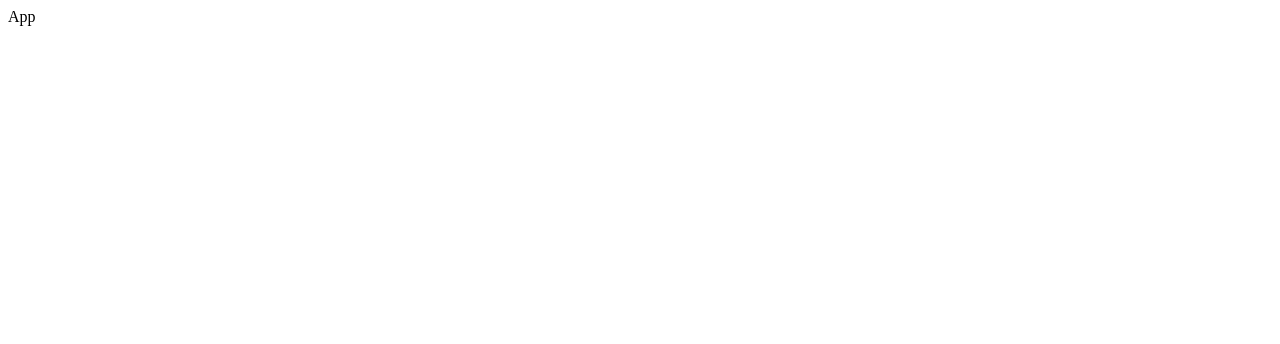
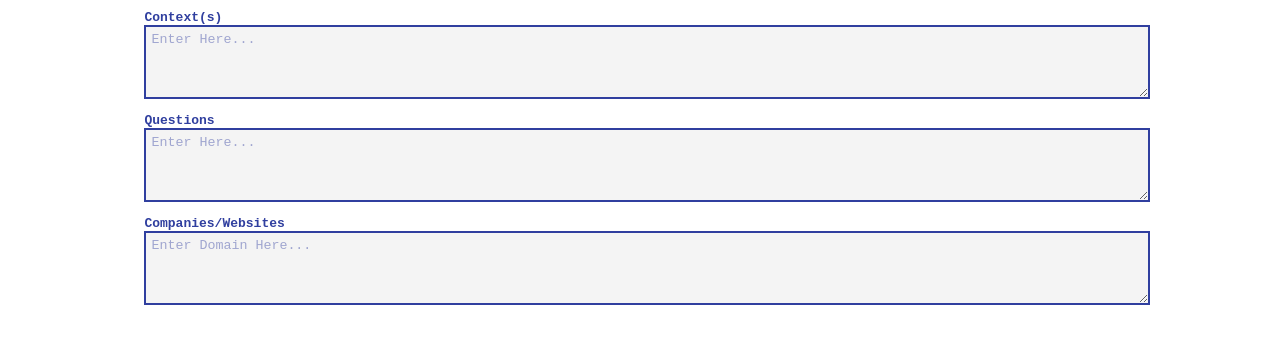
Before and after one commit to yassineDevox/react-essentials, a React (Create React App) app: page / in a window 1280 px wide. Shown: the top 344 px of the page. Built offline with nearby package versions, Linux system fonts and the light colour scheme.

Commit message:
input cmpt done

```diff
--- a/src/App.js
+++ b/src/App.js
@@ -1,7 +1,6 @@
 import React from 'react'
+import { SearchForm } from './SearchForm'
 
 export const App = () => {
-  return (
-    <div>App</div>
-  )
+  return <SearchForm />
 }
--- /dev/null
+++ b/src/SearchForm/index.js
@@ -0,0 +1,18 @@
+import React from 'react'
+import { Input } from './../input/index'
+
+export const SearchForm = () => {
+  const handleSubmit = e => {
+    e.preventDefault()
+  }
+  return (
+    <form onSubmit={handleSubmit} style={{width:"80%",margin:"0 auto"}}>
+      <Input placeholder='Enter Here...' label='Context(s)' />
+      <Input placeholder='Enter Here...' label='Questions' />
+      <Input
+        placeholder='Enter Domain Here...'
+        label='Companies/Websites'
+      />
+    </form>
+  )
+}
--- /dev/null
+++ b/src/index.css
@@ -0,0 +1,12 @@
+::placeholder { /* Chrome, Firefox, Opera, Safari 10.1+ */
+    color: #303f9f6e;
+    opacity: 1; /* Firefox */
+  }
+
+  :-ms-input-placeholder { /* Internet Explorer 10-11 */
+    color: #303f9f6e;
+  }
+
+  ::-ms-input-placeholder { /* Microsoft Edge */
+    color: #303f9f6e;
+  }
--- a/src/index.js
+++ b/src/index.js
@@ -1,5 +1,6 @@
 import React from 'react';
 import ReactDOM from 'react-dom';
+import './index.css'
 import {App} from './App';
 
 ReactDOM.render(
--- /dev/null
+++ b/src/input/index.js
@@ -0,0 +1,21 @@
+import React from 'react'
+
+export const Input = ({ placeholder, label }) => {
+  return (
+    <div style={{ margin: 10, color: '#303f9f', fontFamily: 'monospace' }}>
+      <label style={{ fontWeight: 'bold' }}>{label}</label>
+      <br />
+      <textarea
+        placeholder={placeholder}
+        type='text'
+        style={{
+          padding: 5,
+          border: '2px solid #303f9f',
+          width: '100%',
+          backgroundColor: '#80808017',
+          height: '60px'
+        }}
+      />
+    </div>
+  )
+}
```
